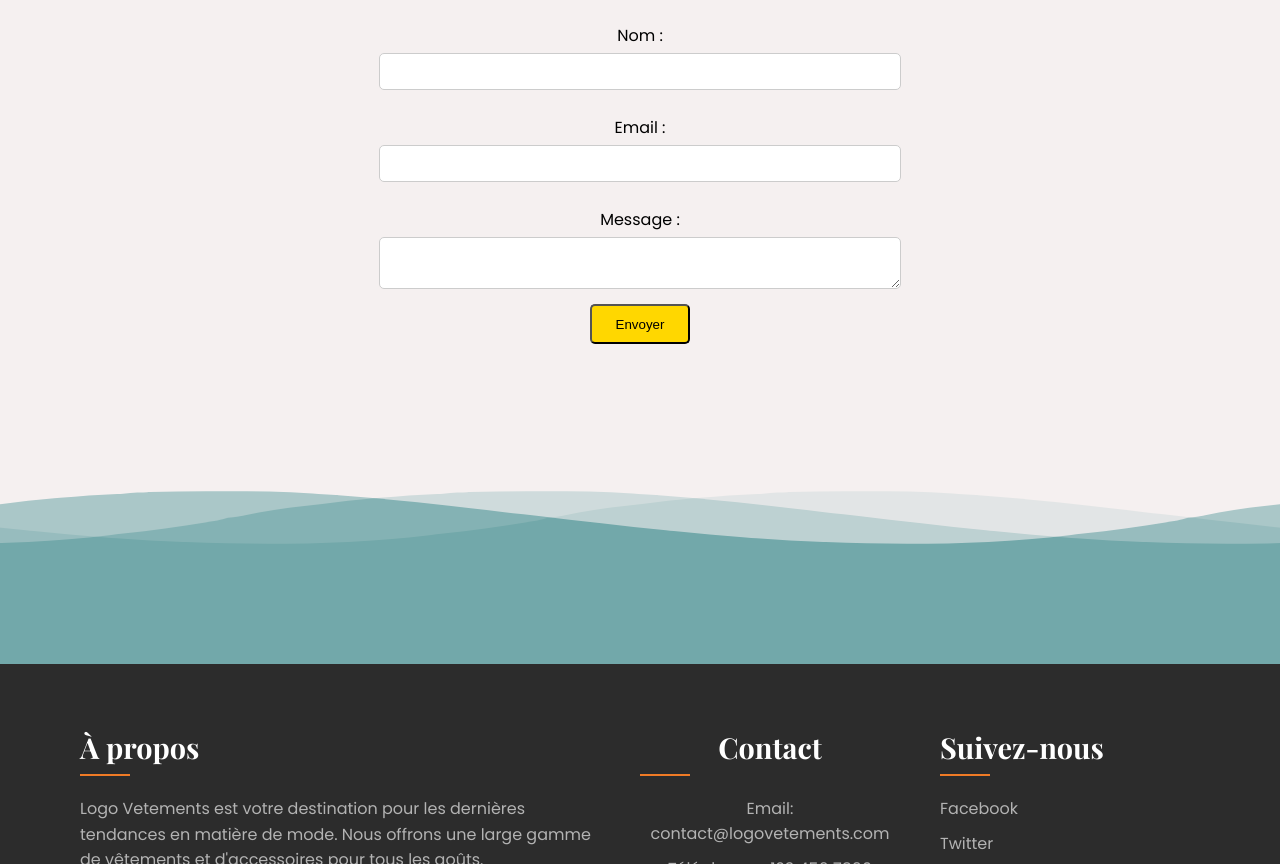
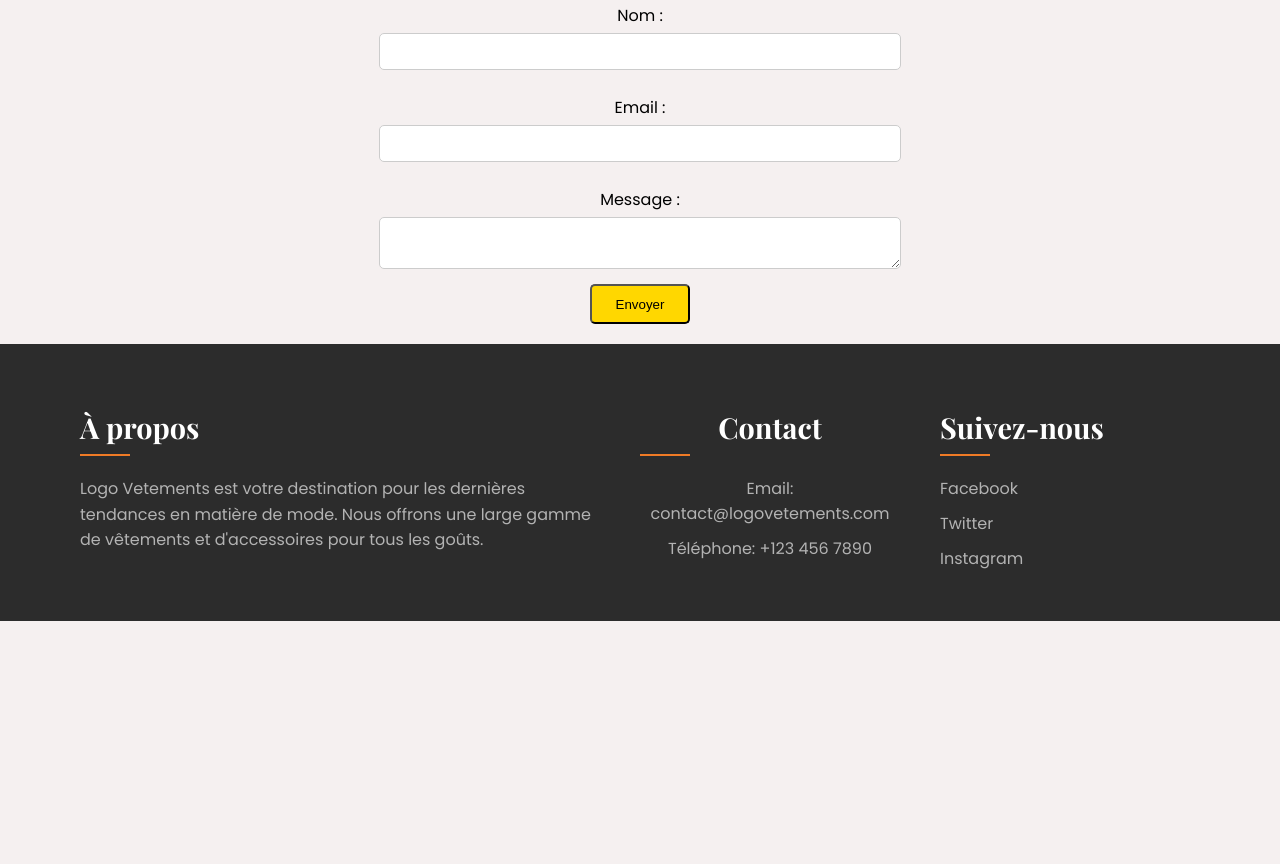
Before and after one commit to Gaara242/VisiteBrazza, a plain HTML site: page contact.html in a window 1280 px wide. Shown: the part 669-1533 px from the top of the page. After the commit the page ends 1290 px from the top, so only its background shows below. Drawn offline with nearby package versions, Linux system fonts and the light colour scheme.

Commit message:
3th commit

```diff
--- a/Assets/styles/style-attractions.css
+++ b/Assets/styles/style-attractions.css
@@ -179,46 +179,6 @@ header .emogi2 {
 }
 .Menu.active .enfant3 {
     transform: rotate(135deg);
-}
-
-/* Wave Animation */
-.wave-container {
-    margin-top: 100px;
-    position: relative;
-    width: 100%;
-    height: 200px;
-    overflow: hidden;
-    background: #f0f0f0;
-}
-
-.wave {
-    position: absolute;
-    bottom: 0;
-    width: 200%;
-    height: 100%;
-    background-repeat: repeat no-repeat;
-    background-size: 50% 100%;
-    animation: wave-animation 10s linear infinite;
-}
-
-.wave1, .wave2, .wave3 {
-    background-image: url('../images/wave\ \(1\)\ -\ Copie.svg');
-    opacity: 0.5;
-}
-
-.wave2 {
-    z-index: 999;
-    animation-delay: -5s;
-}
-
-.wave3 {
-    z-index: 998;
-    animation-delay: -2.5s;
-}
-
-@keyframes wave-animation {
-    0% { transform: translateX(0); }
-    100% { transform: translateX(-50%); }
 }
 
 /* Footer amélioré */
--- a/Assets/styles/style.css
+++ b/Assets/styles/style.css
@@ -176,45 +176,6 @@ header .emogi2 {
     transform: rotate(135deg);
 }
 
-/* Wave Animation */
-.wave-container {
-    margin-top: 100px;
-    position: relative;
-    width: 100%;
-    height: 200px;
-    overflow: hidden;
-    background: #f0f0f0;
-}
-
-.wave {
-    position: absolute;
-    bottom: 0;
-    width: 200%;
-    height: 100%;
-    background-repeat: repeat no-repeat;
-    background-size: 50% 100%;
-    animation: wave-animation 10s linear infinite;
-}
-
-.wave1, .wave2, .wave3 {
-    background-image: url('../images/wave\ \(1\)\ -\ Copie.svg');
-    opacity: 0.5;
-}
-
-.wave2 {
-    z-index: 999;
-    animation-delay: -5s;
-}
-
-.wave3 {
-    z-index: 998;
-    animation-delay: -2.5s;
-}
-
-@keyframes wave-animation {
-    0% { transform: translateX(0); }
-    100% { transform: translateX(-50%); }
-}
 
 /* Footer amélioré */
 .footer-content {
@@ -557,12 +518,11 @@ header .emogi2 {
 .icone-container {
     width: 50%;
     margin: auto;
-    margin-top: 50px;
+    margin-top: 30px;
     display: flex;
     justify-content: center;
     flex-wrap: wrap;
-    column-gap: 50px;
-    row-gap: 70px;
+    gap:30px;
 }
 
 .icone-container div {
--- a/contact.html
+++ b/contact.html
@@ -58,11 +58,6 @@
 </section>
 
 <footer>
-    <div class="wave-container">
-        <div class="wave wave1"></div>
-        <div class="wave wave2"></div>
-        <div class="wave wave3"></div>
-    </div>
     <div class="footer-content">
     <div class="footer-section about">
     <h2>À propos</h2>
```
Also changed, not shown: index.html (+1 -6 lines), visite.html (+0 -5 lines).
